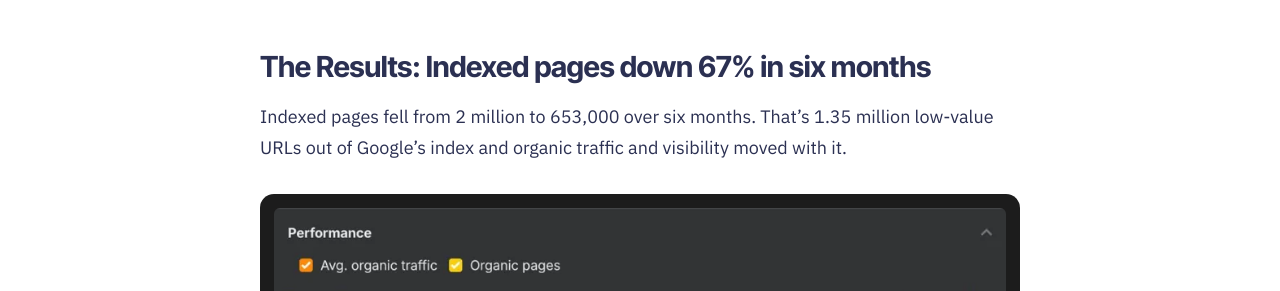
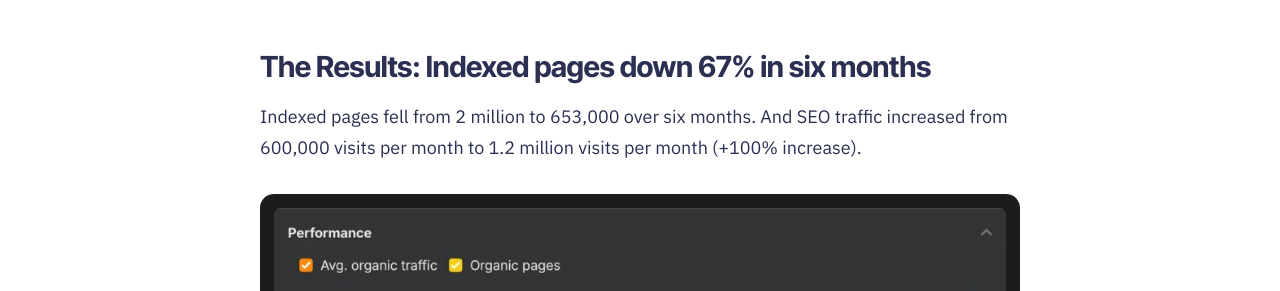
Before and after one commit to Gent-of-Search/gentofsearch.com, a Jekyll site: the page built from _case_studies/snippet-digital.md, in a window 1280 px wide and 900 px high, scrolled down 5462 px. Shown: the part 155-446 px from the top of the window. Built offline with Jekyll 4.4.1, drawn with Linux system fonts in a browser that asks for light colours.

Commit message:
Snippet Digital case study: update results paragraph with traffic growth
Co-Authored-By: Claude Opus 5.5 <noreply@anthropic.com>

```diff
--- a/_case_studies/snippet-digital.md
+++ b/_case_studies/snippet-digital.md
@@ -148,7 +148,7 @@ That clarity is what got the work implemented.
 
 ## The Results: Indexed pages down 67% in six months
 
-Indexed pages fell from 2 million to 653,000 over six months. That's 1.35 million low-value URLs out of Google's index and organic traffic and visibility moved with it.
+Indexed pages fell from 2 million to 653,000 over six months. And SEO traffic increased from 600,000 visits per month to 1.2 million visits per month (+100% increase).
 
 <figure class="dark">
   <img src="{{ '/assets/performance-chart.webp' | relative_url }}" width="900" height="412" alt="Performance: organic pages reduced while average organic traffic recovered to an all-time high after starting work." loading="lazy">
```
